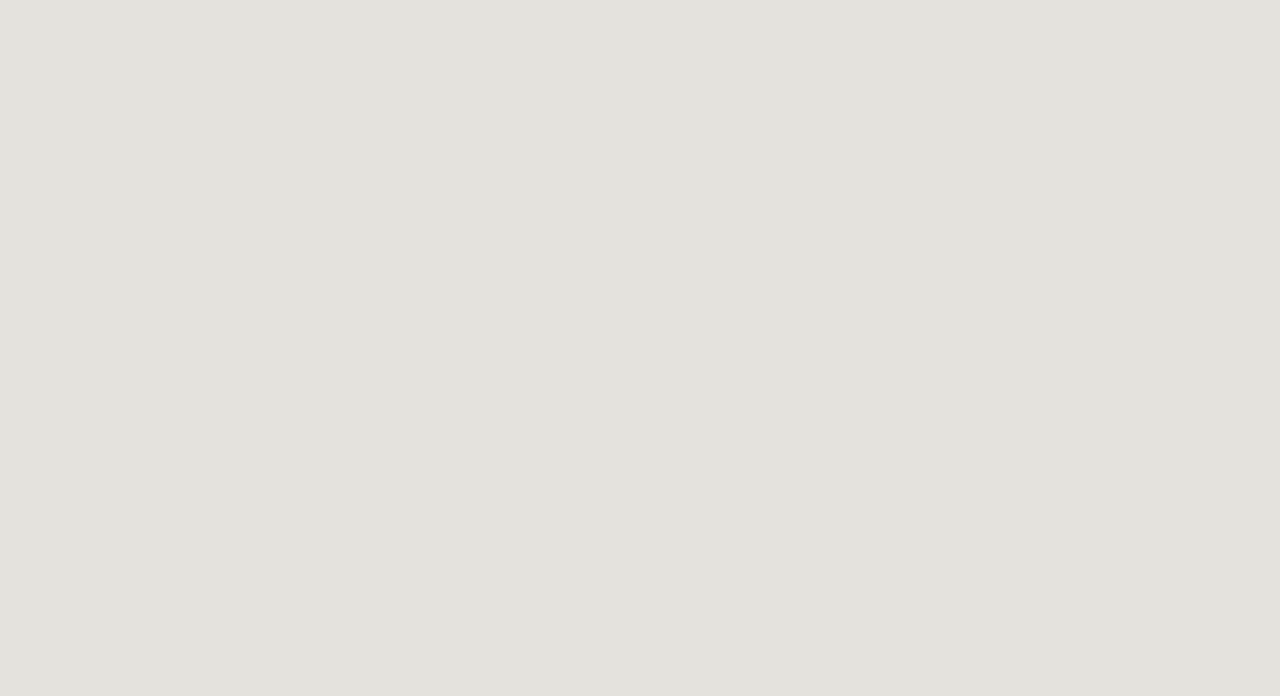
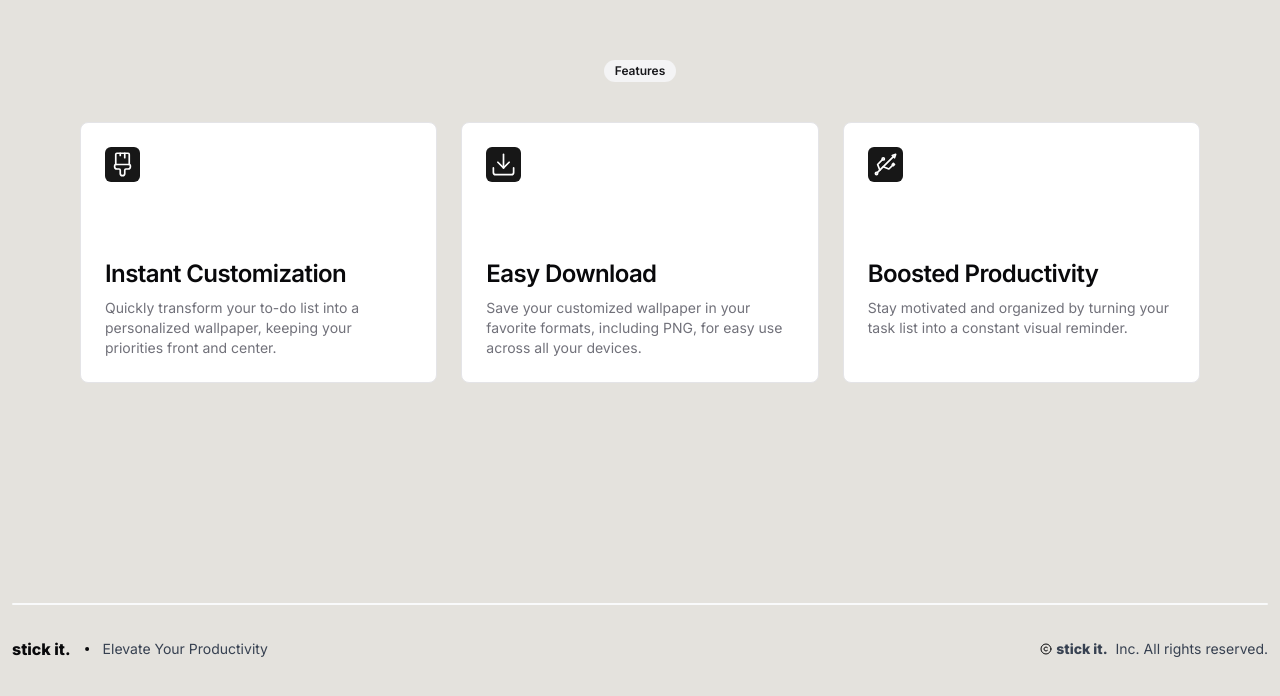
Before and after one commit to aviralj02/stick_it, a Next.js app: page / in a window 1280 px wide. Shown: the part 714-1410 px from the top of the page. Built offline with nearby package versions, Linux system fonts and the light colour scheme.

Commit message:
feat: :sparkles: init features + footer

```diff
--- a/app/layout.tsx
+++ b/app/layout.tsx
@@ -3,6 +3,7 @@ import { Inter as FontSans } from "next/font/google";
 import "./globals.css";
 import { cn } from "@/lib/utils";
 import Header from "@/components/Header";
+import Footer from "@/components/Footer";
 
 const fontSans = FontSans({
   subsets: ["latin"],
@@ -23,13 +24,13 @@ export default function RootLayout({
     <html lang="en" suppressHydrationWarning>
       <body
         className={cn(
-          "min-h-[1000vh] bg-[#e4e2dd] font-sans antialiased",
+          "min-h-screen bg-[#e4e2dd] font-sans antialiased",
           fontSans.variable
         )}
       >
         <Header />
-
         {children}
+        <Footer />
       </body>
     </html>
   );
--- a/app/page.tsx
+++ b/app/page.tsx
@@ -1,3 +1,4 @@
+import Features from "@/components/Features";
 import Hero from "@/components/Hero";
 import MaxWidthWrapper from "@/components/MaxWidthWrapper";
 
@@ -5,6 +6,7 @@ export default function Home() {
   return (
     <MaxWidthWrapper>
       <Hero />
+      <Features />
     </MaxWidthWrapper>
   );
 }
--- /dev/null
+++ b/components/Features.tsx
@@ -0,0 +1,77 @@
+import React from "react";
+import {
+  Card,
+  CardContent,
+  CardDescription,
+  CardFooter,
+  CardHeader,
+  CardTitle,
+} from "@/components/ui/card";
+import { Badge } from "./ui/badge";
+import { Download, PaintbrushVertical, Usb } from "lucide-react";
+
+type Props = {};
+
+const featureList = [
+  {
+    title: "Instant Customization",
+    description:
+      "Quickly transform your to-do list into a personalized wallpaper, keeping your priorities front and center.",
+    icon: (
+      <PaintbrushVertical
+        height={35}
+        width={35}
+        strokeWidth={1.5}
+        className="text-white bg-neutral-900 p-1 rounded-md"
+      />
+    ),
+  },
+  {
+    title: "Easy Download",
+    description:
+      "Save your customized wallpaper in your favorite formats, including PNG, for easy use across all your devices.",
+    icon: (
+      <Download
+        height={35}
+        width={35}
+        strokeWidth={1.5}
+        className="text-white bg-neutral-900 p-1 rounded-md"
+      />
+    ),
+  },
+  {
+    title: "Boosted Productivity",
+    description:
+      "Stay motivated and organized by turning your task list into a constant visual reminder.",
+    icon: (
+      <Usb
+        height={35}
+        width={35}
+        strokeWidth={1.5}
+        className="text-white bg-neutral-900 p-1 rounded-md"
+      />
+    ),
+  },
+];
+
+const Features = (props: Props) => {
+  return (
+    <div className="flex flex-col items-center my-44 space-y-10">
+      <Badge variant="secondary">Features</Badge>
+
+      <div className="grid md:grid-cols-3 sm:grid-cols-2 grid-cols-1 gap-6 w-full">
+        {featureList.map((feature, index) => (
+          <Card key={index} className="space-y-14 shadow-none transition-all hover:shadow">
+            <CardHeader className="gap-2">{feature.icon}</CardHeader>
+            <CardContent className="space-y-3">
+              <CardTitle>{feature.title}</CardTitle>
+              <CardDescription>{feature.description}</CardDescription>
+            </CardContent>
+          </Card>
+        ))}
+      </div>
+    </div>
+  );
+};
+
+export default Features;
--- /dev/null
+++ b/components/Footer.tsx
@@ -0,0 +1,29 @@
+import { Copyright, Dot } from "lucide-react";
+import React from "react";
+
+type Props = {};
+
+const Footer = (props: Props) => {
+  return (
+    <div className="mt-32 mb-6 sm:mb-16 p-3">
+      <hr className="h-[2px] my-8 rounded-full bg-gray-50 border-0" />
+
+      <div className="flex flex-col gap-3 sm:flex-row items-center justify-between max-w-screen-xl mx-auto">
+        <div className="flex items-center sm:flex-row flex-col gap-1">
+          <h1 className="font-extrabold">stick it.</h1>
+          <Dot className="hidden sm:block" />
+          <p className="text-sm text-gray-700">Elevate Your Productivity</p>
+        </div>
+        <div className="flex items-center gap-1">
+          <Copyright width={12} height={12} />
+          <p className="flex items-center gap-2 text-sm text-gray-700">
+            <span className="font-extrabold">stick it.</span> Inc. All rights
+            reserved.
+          </p>
+        </div>
+      </div>
+    </div>
+  );
+};
+
+export default Footer;
--- a/components/Hero.tsx
+++ b/components/Hero.tsx
@@ -7,6 +7,7 @@ import Link from "next/link";
 import { motion } from "framer-motion";
 import { Caveat_Brush } from "next/font/google";
 import Image from "next/image";
+import { Badge } from "./ui/badge";
 
 type Props = {};
 
@@ -20,7 +21,7 @@ const Hero = (props: Props) => {
   const text2 = "to-do wallpapers".split(" ");
 
   return (
-    <div className="my-44 flex flex-col justify-center items-center gap-10 relative">
+    <div className="my-36 flex flex-col justify-center items-center gap-10 relative">
       <motion.div
         initial={{ opacity: 0 }}
         animate={{ opacity: 1 }}
@@ -28,19 +29,22 @@ const Hero = (props: Props) => {
           duration: 0.35,
         }}
       >
+        <Badge variant={"secondary"}>Beta version coming soon</Badge>
         <Image
           src="/dotted-arrow.png"
           height={90}
           width={90}
           alt="arrow"
-          className="left-10 rotate-45 bottom-5 hidden md:absolute lg:block"
+          className="left-10 rotate-45 bottom-5 hidden md:absolute lg:block select-none"
+          draggable="false"
         />
         <Image
           src="/curve-arrow.png"
           height={90}
           width={90}
           alt="arrow"
-          className="hidden lg:block md:absolute right-5 rotate-180 top-32"
+          className="hidden lg:block md:absolute right-5 rotate-180 top-32 select-none"
+          draggable="false"
         />
       </motion.div>
       <div className="flex flex-col gap-3 sm:gap-4">
--- /dev/null
+++ b/components/ui/badge.tsx
@@ -0,0 +1,36 @@
+import * as React from "react"
+import { cva, type VariantProps } from "class-variance-authority"
+
+import { cn } from "@/lib/utils"
+
+const badgeVariants = cva(
+  "inline-flex items-center rounded-full border px-2.5 py-0.5 text-xs font-semibold transition-colors focus:outline-none focus:ring-2 focus:ring-ring focus:ring-offset-2",
+  {
+    variants: {
+      variant: {
+        default:
+          "border-transparent bg-primary text-primary-foreground hover:bg-primary/80",
+        secondary:
+          "border-transparent bg-secondary text-secondary-foreground hover:bg-secondary/80",
+        destructive:
+          "border-transparent bg-destructive text-destructive-foreground hover:bg-destructive/80",
+        outline: "text-foreground",
+      },
+    },
+    defaultVariants: {
+      variant: "default",
+    },
+  }
+)
+
+export interface BadgeProps
+  extends React.HTMLAttributes<HTMLDivElement>,
+    VariantProps<typeof badgeVariants> {}
+
+function Badge({ className, variant, ...props }: BadgeProps) {
+  return (
+    <div className={cn(badgeVariants({ variant }), className)} {...props} />
+  )
+}
+
+export { Badge, badgeVariants }
--- /dev/null
+++ b/components/ui/card.tsx
@@ -0,0 +1,79 @@
+import * as React from "react"
+
+import { cn } from "@/lib/utils"
+
+const Card = React.forwardRef<
+  HTMLDivElement,
+  React.HTMLAttributes<HTMLDivElement>
+>(({ className, ...props }, ref) => (
+  <div
+    ref={ref}
+    className={cn(
+      "rounded-lg border bg-card text-card-foreground shadow-sm",
+      className
+    )}
+    {...props}
+  />
+))
+Card.displayName = "Card"
+
+const CardHeader = React.forwardRef<
+  HTMLDivElement,
+  React.HTMLAttributes<HTMLDivElement>
+>(({ className, ...props }, ref) => (
+  <div
+    ref={ref}
+    className={cn("flex flex-col space-y-1.5 p-6", className)}
+    {...props}
+  />
+))
+CardHeader.displayName = "CardHeader"
+
+const CardTitle = React.forwardRef<
+  HTMLParagraphElement,
+  React.HTMLAttributes<HTMLHeadingElement>
+>(({ className, ...props }, ref) => (
+  <h3
+    ref={ref}
+    className={cn(
+      "text-2xl font-semibold leading-none tracking-tight",
+      className
+    )}
+    {...props}
+  />
+))
+CardTitle.displayName = "CardTitle"
+
+const CardDescription = React.forwardRef<
+  HTMLParagraphElement,
+  React.HTMLAttributes<HTMLParagraphElement>
+>(({ className, ...props }, ref) => (
+  <p
+    ref={ref}
+    className={cn("text-sm text-muted-foreground", className)}
+    {...props}
+  />
+))
+CardDescription.displayName = "CardDescription"
+
+const CardContent = React.forwardRef<
+  HTMLDivElement,
+  React.HTMLAttributes<HTMLDivElement>
+>(({ className, ...props }, ref) => (
+  <div ref={ref} className={cn("p-6 pt-0", className)} {...props} />
+))
+CardContent.displayName = "CardContent"
+
+const CardFooter = React.forwardRef<
+  HTMLDivElement,
+  React.HTMLAttributes<HTMLDivElement>
+>(({ className, ...props }, ref) => (
+  <div
+    ref={ref}
+    className={cn("flex items-center p-6 pt-0", className)}
+    {...props}
+  />
+))
+CardFooter.displayName = "CardFooter"
+
+export { Card, CardHeader, CardFooter, CardTitle, CardDescription, CardContent }
```
